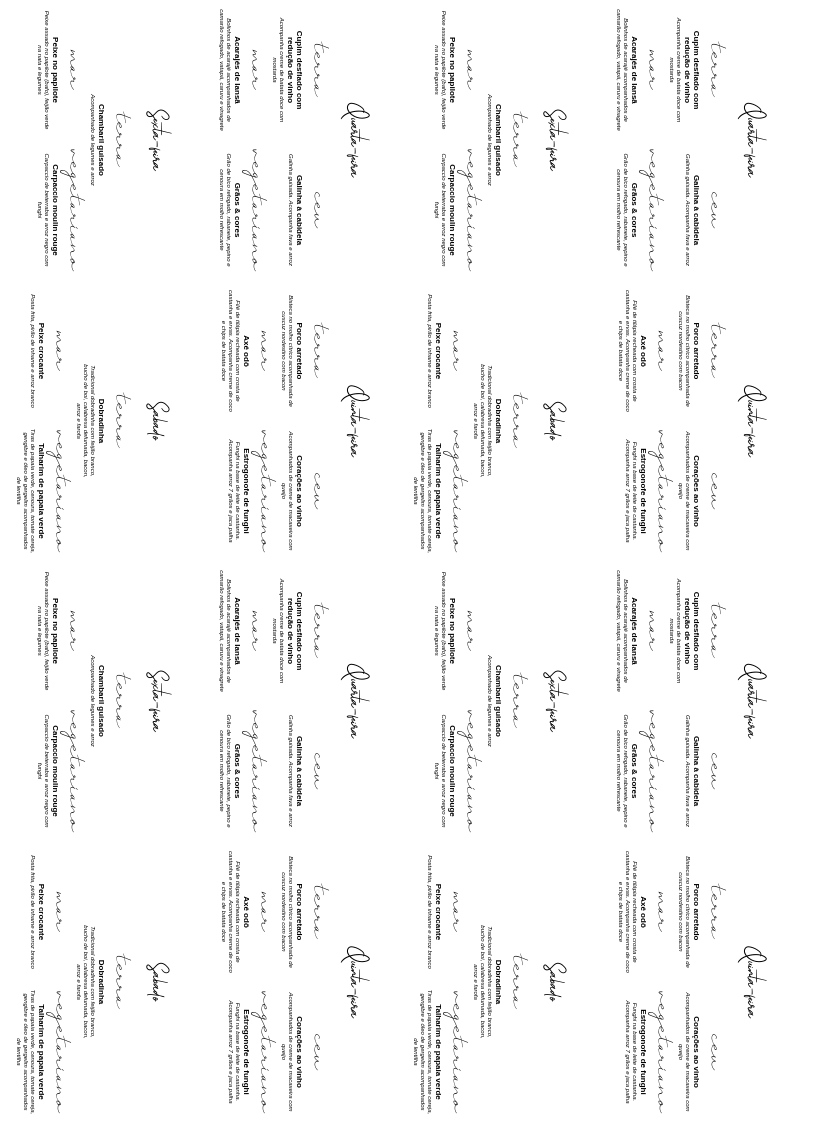
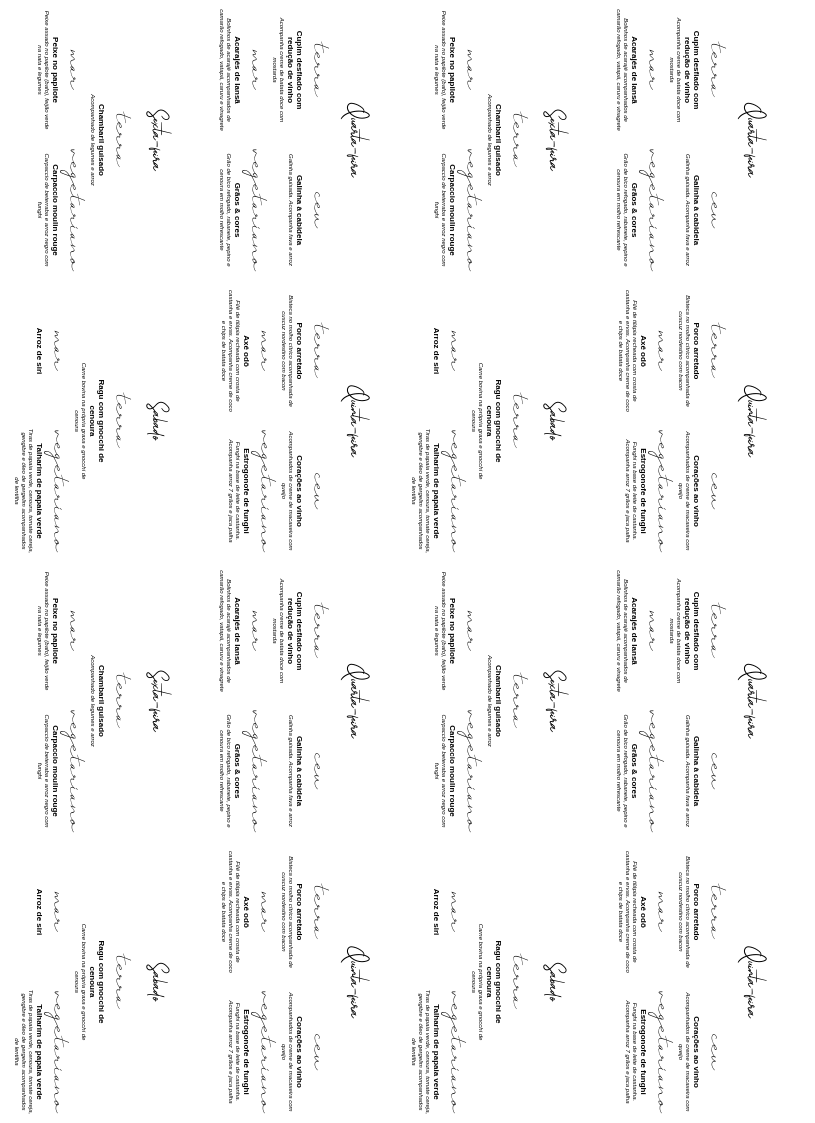
Before and after one commit to pedrohml/pedrohml.github.io, a Jekyll site: the page built from menu-weekly-back-print.html, in a window 1280 px wide. Shown: the whole page, without its empty margins (0-815 px from the left). Built offline with Jekyll 4.4.1, drawn with Linux system fonts in a browser that asks for light colours.

Commit message:
Include sunday on menu

```diff
--- a/_data/menu-food.yml
+++ b/_data/menu-food.yml
@@ -87,16 +87,32 @@
 saturday:
   day-name: Sabado
   earth:
-    product-title: Dobradinha
-    product-description: Tradicional dobradinha com feijão branco, bucho de boi, calabresa defumada, bacon, arroz e farofa
-    product-price: 29
-    product-image:
+    product-title: Ragu com gnocchi de cenoura
+    product-description: Carne bovina na própria graxa e gnocchi de cenoura
+    product-price: 32
   sea:
-    product-title: Peixe crocante
-    product-description: Posta frita, pirão de inhame e arroz branco
-    product-price: 30
+    product-title: Arroz de siri
+    product-description:
+    product-price: 34
   veg:
     product-title: Talharim de papaia verde
     product-description: Tiras de papaia verde, cenoura, tomate cereja, gengibre e óleo de gergelim acompanhados de lentilha
     product-price: 25
-    product-image:
+sunday:
+  day-name: Domingo
+  earth:
+    product-title: Cordeiro no molho de hortelã
+    product-description: Pernil de cordeiro servido em refrescante molho de hortelã e acompanhado de arroz
+    product-price: 39
+  sea:
+    product-title: Talharim do polvo
+    product-description: Têntaculos de polvo e massa de espinafre da casa
+    product-price: 42
+  sky:
+    product-title: Frango com polenta
+    product-description: Guisado de frango acompanhado de polenta frita e couve refogada
+    product-price: 35
+  veg:
+    product-title: Gnocchi de batata doce com almôndegas ao sugo
+    product-description: Gnocchi da casa com batata doce e almôndegas veganas ao sugo
+    product-price: 32
--- a/print.html
+++ b/print.html
@@ -6,12 +6,13 @@
 <div style="display: flex; flex-direction: row; justify-content: center; margin-top: 50px">
   <ul class="menu-print-options" style="font-size: 32px">
     <li class="menu-print-option"><a class="menu-print-link" href="#" onclick="goToDailyMenu()">HOJE</a></li>
-    <li class="menu-print-option"><a class="menu-print-link" href="#" onclick="goToDailyMenu('monday')">Segunda-feira</a></li>
+    <!-- <li class="menu-print-option"><a class="menu-print-link" href="#" onclick="goToDailyMenu('monday')">Segunda-feira</a></li> -->
     <li class="menu-print-option"><a class="menu-print-link" href="#" onclick="goToDailyMenu('tuesday')">Terça-feira</a></li>
     <li class="menu-print-option"><a class="menu-print-link" href="#" onclick="goToDailyMenu('wednesday')">Quarta-feira</a></li>
     <li class="menu-print-option"><a class="menu-print-link" href="#" onclick="goToDailyMenu('thursday')">Quinta-feira</a></li>
     <li class="menu-print-option"><a class="menu-print-link" href="#" onclick="goToDailyMenu('friday')">Sexta-feira</a></li>
     <li class="menu-print-option"><a class="menu-print-link" href="#" onclick="goToDailyMenu('saturday')">Sábado</a></li>
+    <li class="menu-print-option"><a class="menu-print-link" href="#" onclick="goToDailyMenu('sunday')">Domingo</a></li>
     <li class="menu-print-option"><a class="menu-print-link" href="/menu-weekly-front-print.html">Semanal frente</a></li>
     <li class="menu-print-option"><a class="menu-print-link" href="/menu-weekly-back-print.html">Semanal trás</a></li>
   </ul>
```
